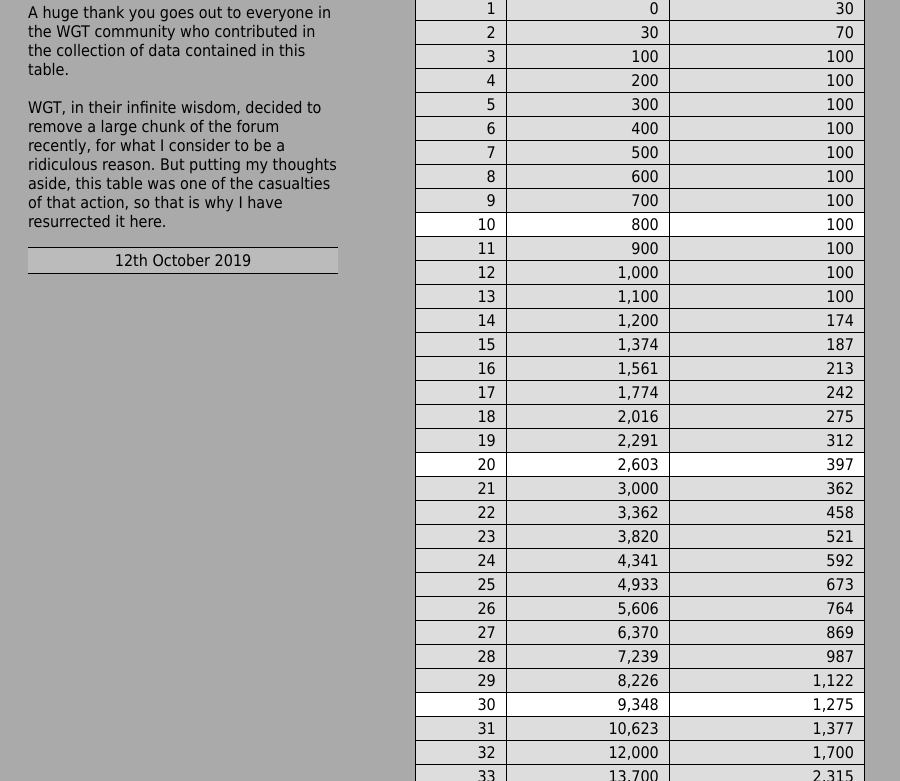
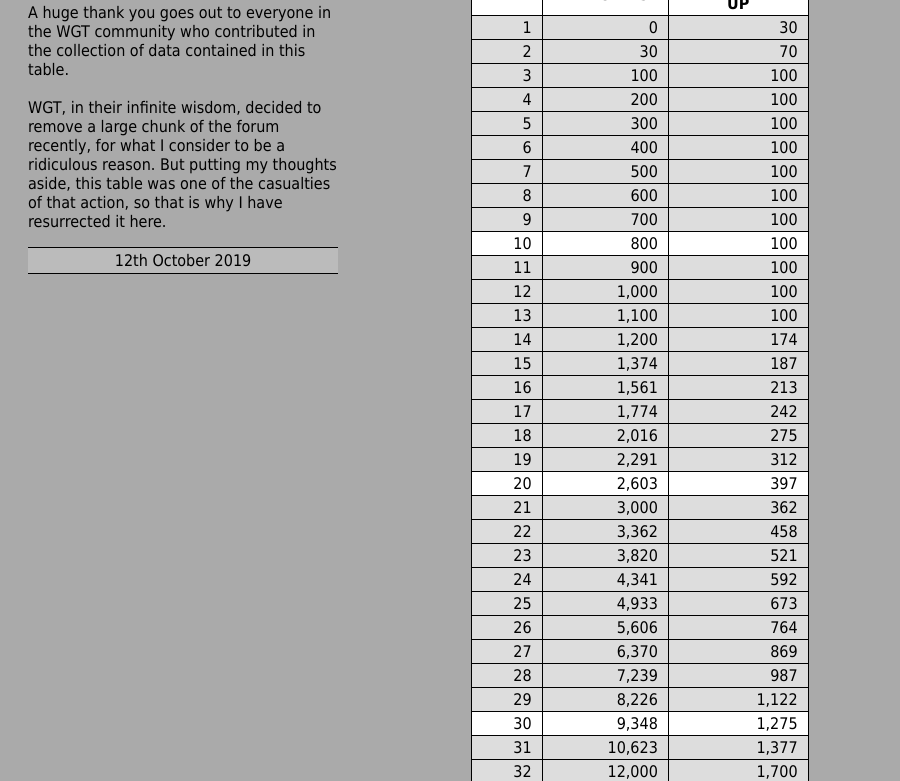
Before and after one commit to ScottHope/WGT-XP-Points, a plain HTML site: page docs/index.html in a window 1280 px wide. Shown: the part 86-867 px from the top of the page, without its empty margins (0-900 px from the left). Drawn offline with Linux system fonts and the light colour scheme.

Commit message:
cursor and width changes

```diff
--- a/docs/xml.css
+++ b/docs/xml.css
@@ -30,8 +30,9 @@ table{
   border-collapse: collapse;
   font: 1rem tahoma;
   text-align: right;
-  width: 40%;
+  width: 30%;
   max-width:500px;
+  cursor:default;
 }
 
 th{
```
